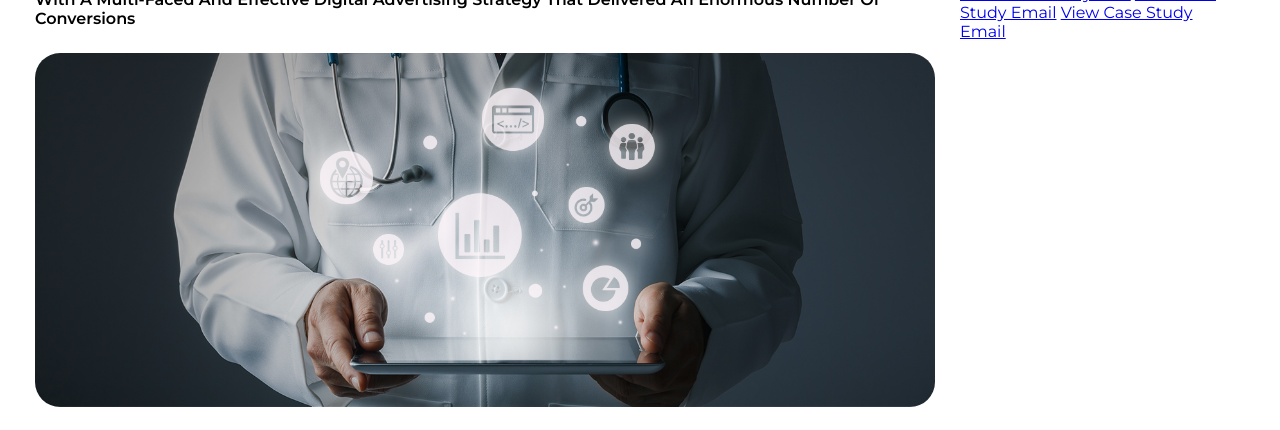
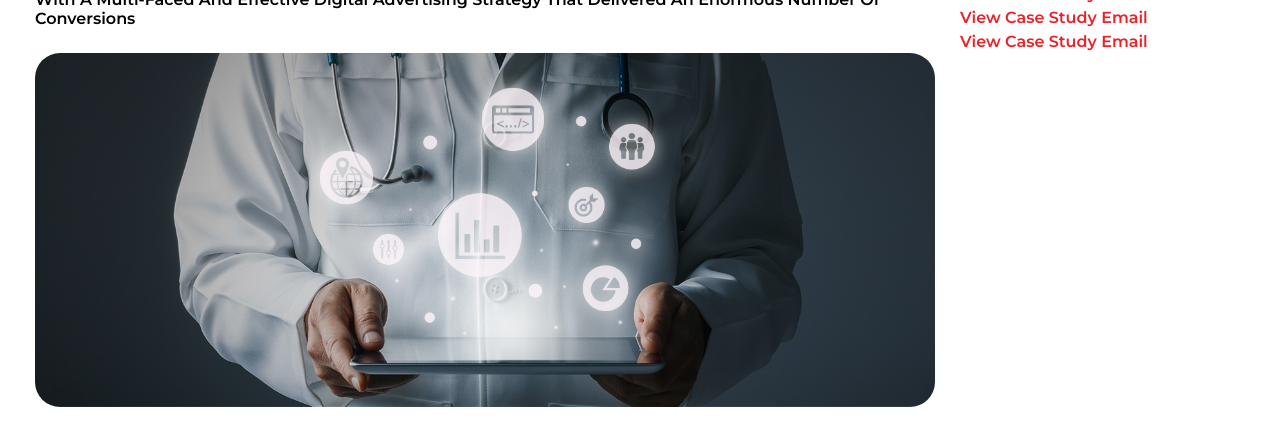
Before and after one commit to UmarMekka/UmarMekka.github.io, a plain HTML site: page AdFire-CaseStudy/casestudy.html in a window 1280 px wide. Shown: the part 140-570 px from the top of the page. Drawn offline with Linux system fonts and the light colour scheme.

Commit message:
Update casestudy.css

```diff
--- a/AdFire-CaseStudy/casestudy.css
+++ b/AdFire-CaseStudy/casestudy.css
@@ -174,6 +174,14 @@ li::marker {
   margin-top: 5px;
 }
 
+.aside-link {
+  display: block;
+  text-decoration: none;
+  color: var(--red);
+  font-weight: var(--semi-bold);
+  padding-bottom: 5px;
+}
+
 @media screen and (max-width: 1100px) {
   .case-study {
     flex-direction: column;
```
